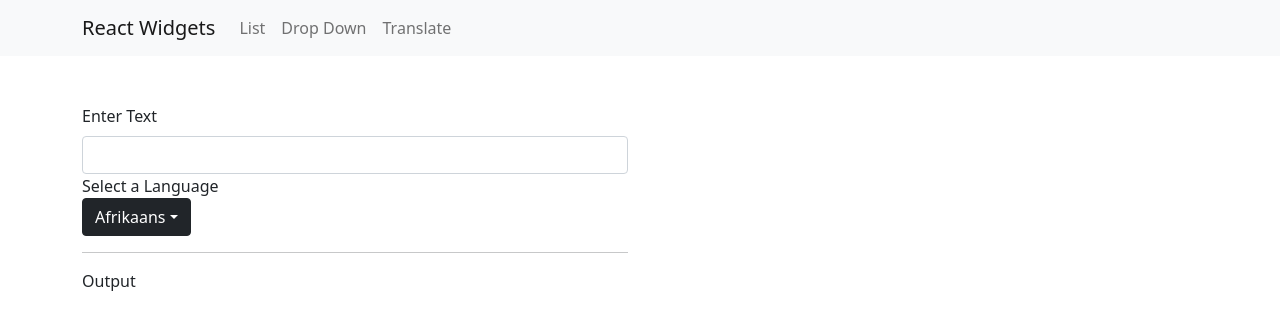
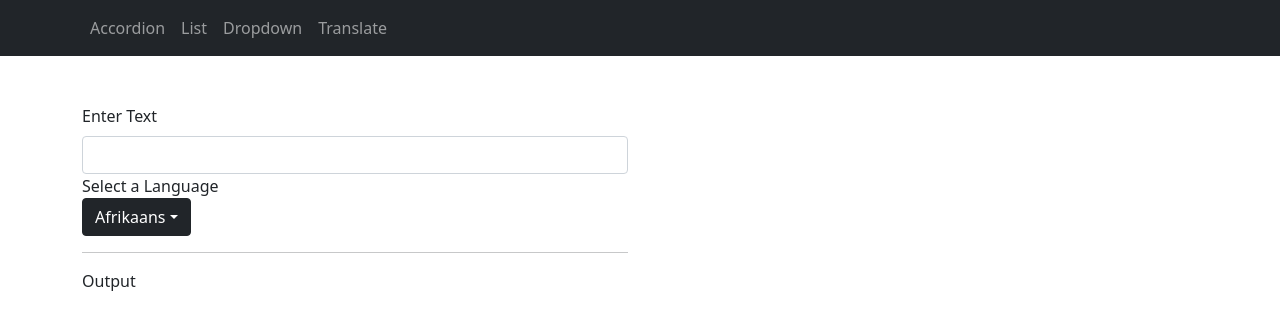
Before and after one commit to utsukushiihime/react-widgets, a React (Create React App) app: page /translate in a window 1280 px wide. Shown: the top 330 px of the page. Built offline with nearby package versions, Linux system fonts and the light colour scheme; no server answers.

Commit message:
updates routes

```diff
--- a/src/components/Convert.js
+++ b/src/components/Convert.js
@@ -25,7 +25,7 @@ const Convert = ({ text, language }) => {
           params: {
             q: debouncedText,
             target: language.value,
-            key: apiKey,
+            key: apiKey, // GOOGLE TRANSLATION API KEY
           },
         }
       );
--- a/src/components/Header.js
+++ b/src/components/Header.js
@@ -1,21 +1,34 @@
 import React from 'react';
-import { Navbar, Container, Nav } from 'react-bootstrap';
+import Link from './Link';
 
 const Header = () => {
   return (
-    <Navbar bg="light" expand="lg">
-      <Container>
-        <Navbar.Brand href="/">React Widgets</Navbar.Brand>
-        <Navbar.Toggle aria-controls="basic-navbar-nav" />
-        <Navbar.Collapse id="basic-navbar-nav">
-          <Nav className="me-auto">
-            <Nav.Link href="/list">List</Nav.Link>
-            <Nav.Link href="/dropdown">Drop Down</Nav.Link>
-            <Nav.Link href="/translate">Translate</Nav.Link>
-          </Nav>
-        </Navbar.Collapse>
-      </Container>
-    </Navbar>
+    <nav className="navbar navbar-expand-lg navbar-dark bg-dark">
+      <div className="container">
+        <ul className="navbar-nav">
+          <li className="nav-item">
+            <Link href="/" className="nav-link">
+              Accordion
+            </Link>
+          </li>
+          <li className="nav-item">
+            <Link href="/list" className="nav-link">
+              List
+            </Link>
+          </li>
+          <li className="nav-item">
+            <Link href="/dropdown" className="nav-link">
+              Dropdown
+            </Link>
+          </li>
+          <li className="nav-item">
+            <Link href="/translate" className="nav-link">
+              Translate
+            </Link>
+          </li>
+        </ul>
+      </div>
+    </nav>
   );
 };
 
--- /dev/null
+++ b/src/components/Link.js
@@ -0,0 +1,23 @@
+import React from 'react';
+
+const Link = ({ className, href, children }) => {
+  const onClick = (event) => {
+    if (event.metaKey || event.ctrlKey) {
+      return;
+    }
+
+    event.preventDefault();
+    window.history.pushState({}, '', href);
+
+    const navEvent = new PopStateEvent('popstate');
+    window.dispatchEvent(navEvent);
+  };
+
+  return (
+    <a onClick={onClick} className={className} href={href}>
+      {children}
+    </a>
+  );
+};
+
+export default Link;
--- a/src/components/Route.js
+++ b/src/components/Route.js
@@ -1,5 +1,20 @@
+import { useEffect, useState } from 'react';
+
 const Route = ({ path, children }) => {
-  return window.location.pathname === path ? children : null;
+  const [currentPath, setCurrentpath] = useState(window.location.pathname);
+
+  useEffect(() => {
+    const onLocationChange = () => {
+      setCurrentpath(window.location.pathname);
+    };
+
+    window.addEventListener('popstate', onLocationChange);
+    return () => {
+      window.removeEventListener('popstate', onLocationChange);
+    };
+  }, []);
+
+  return currentPath === path ? children : null;
 };
 
 export default Route;
```
